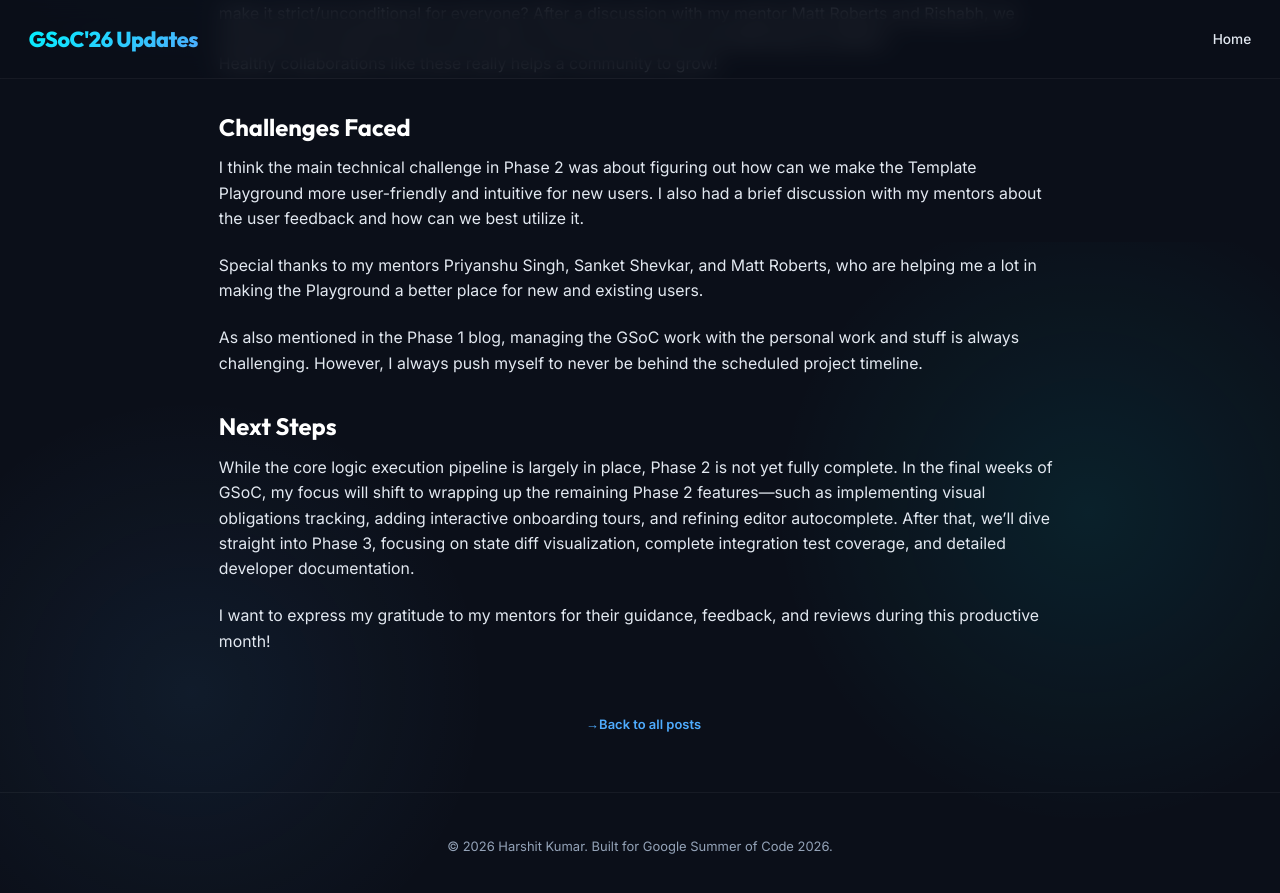
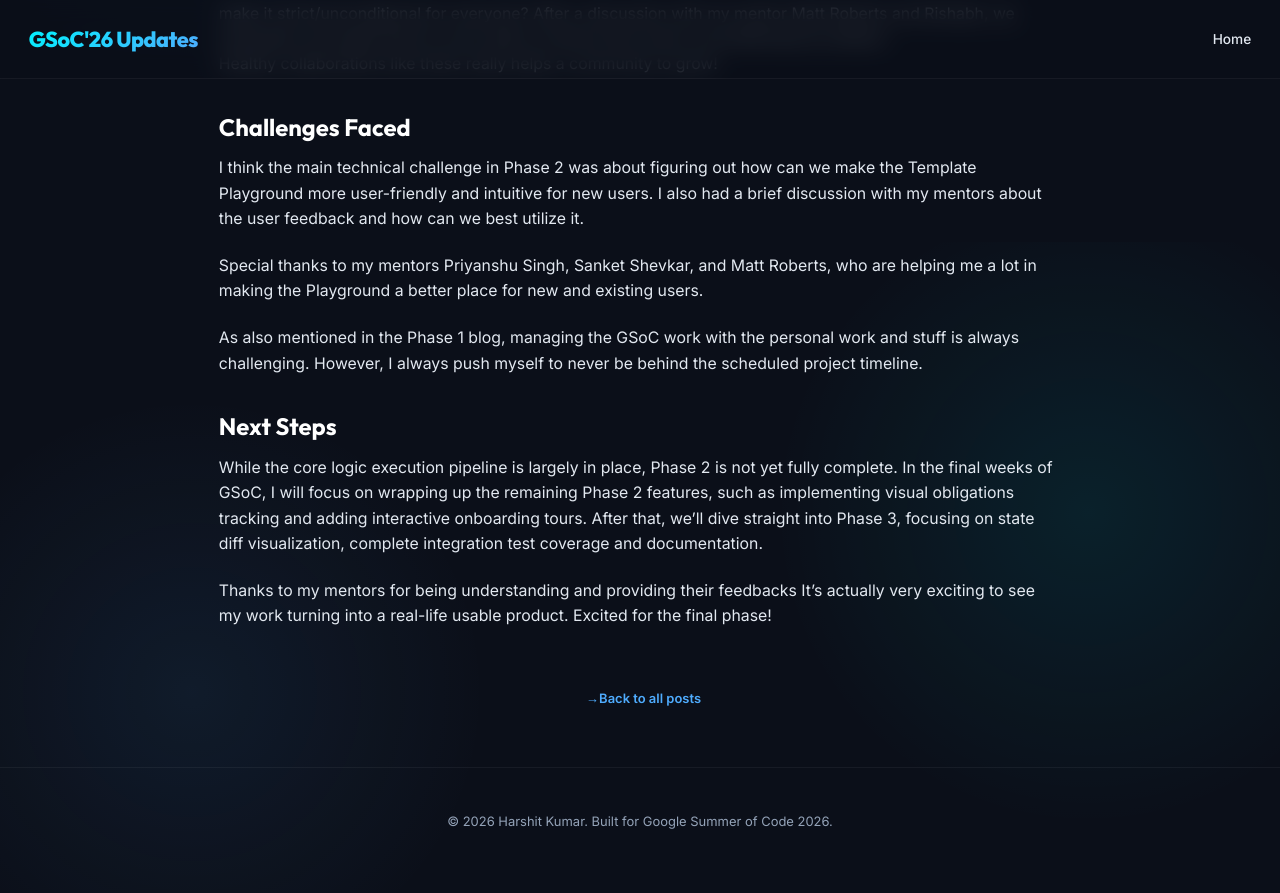
Before and after one commit to 23harshitkumar/23harshitkumar.github.io, a Jekyll site: the page built from _posts/2026-07-24-weeks-5-8.md, in a window 1280 px wide and 900 px high, scrolled down 3358 px. Shown: the top 893 px of the window. Built offline with Jekyll 4.4.1, drawn with Linux system fonts in a browser that asks for light colours.

```diff
--- a/_posts/2026-07-24-weeks-5-8.md
+++ b/_posts/2026-07-24-weeks-5-8.md
@@ -77,6 +77,6 @@
 
 ## Next Steps
 
-While the core logic execution pipeline is largely in place, Phase 2 is not yet fully complete. In the final weeks of GSoC, my focus will shift to wrapping up the remaining Phase 2 features—such as implementing visual obligations tracking, adding interactive onboarding tours, and refining editor autocomplete. After that, we'll dive straight into Phase 3, focusing on state diff visualization, complete integration test coverage, and detailed developer documentation.
+While the core logic execution pipeline is largely in place, Phase 2 is not yet fully complete. In the final weeks of GSoC, I will focus on wrapping up the remaining Phase 2 features, such as implementing visual obligations tracking and adding interactive onboarding tours. After that, we'll dive straight into Phase 3, focusing on state diff visualization, complete integration test coverage and documentation.
 
-I want to express my gratitude to my mentors for their guidance, feedback, and reviews during this productive month!
+Thanks to my mentors for being understanding and providing their feedbacks It's actually very exciting to see my work turning into a real-life usable product. Excited for the final phase!
```
